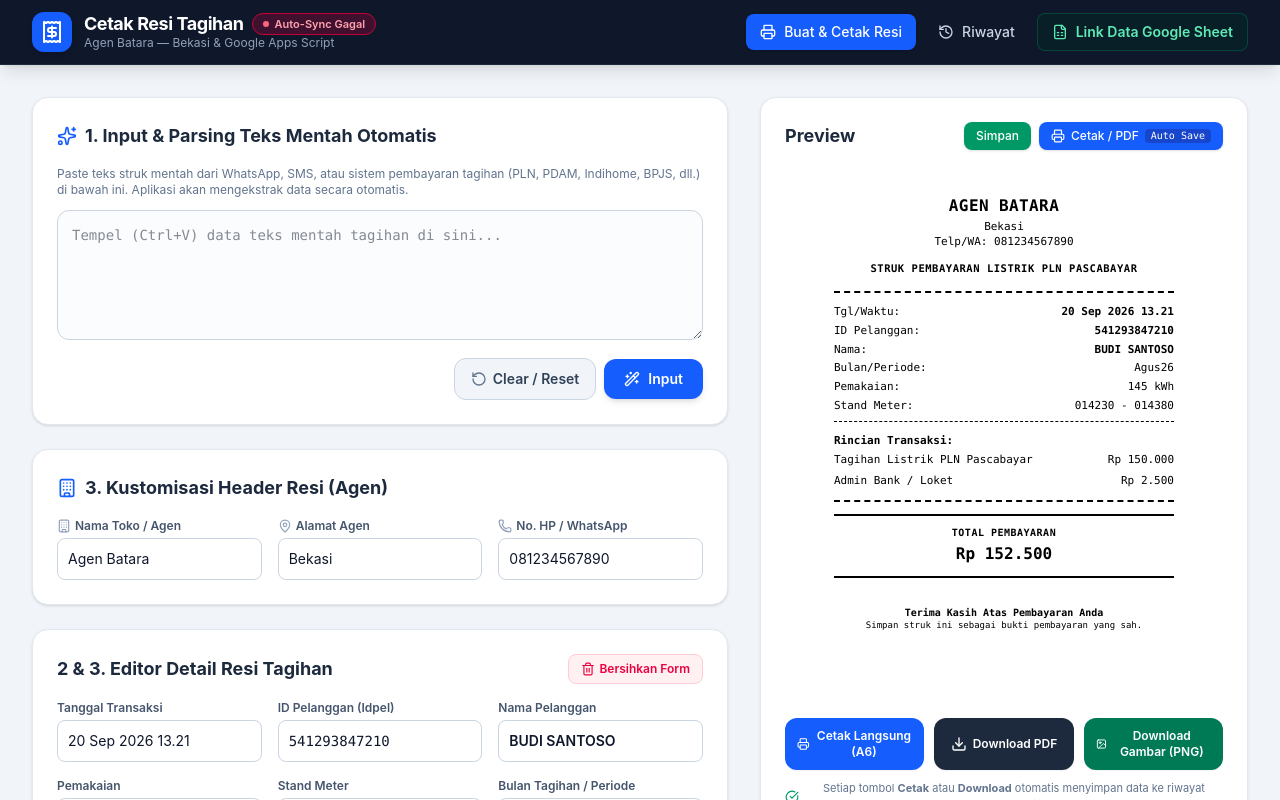
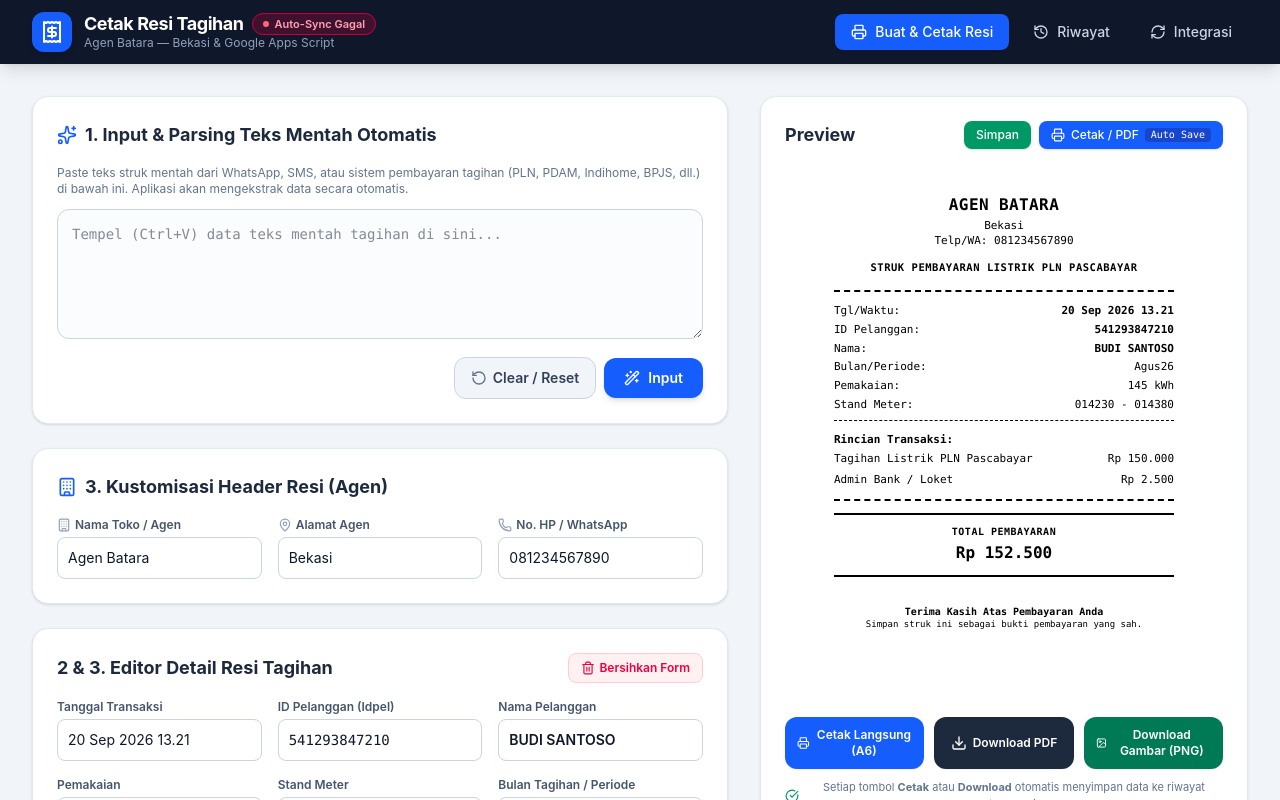
Before and after one commit to gasaplikasi1617-stack/struk11edc, a React (Vite) app: page / in a window 1280 px wide. Shown: the top 800 px of the page. Built offline with nearby package versions, Linux system fonts and the light colour scheme; no server answers.

Commit message:
refactor: remove sheetUrl from GAS configuration
Removed the unused sheetUrl field from the GAS configuration interface, API endpoints, and UI components to simplify the synchronization logic.

```diff
--- a/server.ts
+++ b/server.ts
@@ -18,7 +18,6 @@ const DEFAULT_GAS_URL = "https://script.google.com/macros/s/AKfycbw3cU9AiiesdrYg
 
 interface GasConfig {
   gasUrl: string;
-  sheetUrl?: string;
   autoSync: boolean;
   lastSyncedAt?: string;
 }
@@ -30,7 +29,6 @@ function getGasConfig(): GasConfig {
       const parsed = JSON.parse(data);
       return {
         gasUrl: parsed.gasUrl || process.env.GAS_WEB_APP_URL || DEFAULT_GAS_URL,
-        sheetUrl: parsed.sheetUrl || undefined,
         autoSync: parsed.autoSync !== false,
         lastSyncedAt: parsed.lastSyncedAt || undefined,
       };
@@ -40,7 +38,6 @@ function getGasConfig(): GasConfig {
   }
   return {
     gasUrl: process.env.GAS_WEB_APP_URL || DEFAULT_GAS_URL,
-    sheetUrl: undefined,
     autoSync: true,
     lastSyncedAt: undefined,
   };
@@ -785,10 +782,9 @@ app.get("/api/gas/config", (req, res) => {
 });
 
 app.post("/api/gas/config", (req, res) => {
-  const { gasUrl, sheetUrl, autoSync } = req.body;
+  const { gasUrl, autoSync } = req.body;
   const updated = saveGasConfig({
     gasUrl: typeof gasUrl === "string" ? gasUrl.trim() : undefined,
-    sheetUrl: typeof sheetUrl === "string" ? sheetUrl.trim() : undefined,
     autoSync: typeof autoSync === "boolean" ? autoSync : undefined,
   });
   res.json({ success: true, config: updated });
--- a/src/components/GasIntegrationTab.tsx
+++ b/src/components/GasIntegrationTab.tsx
@@ -60,7 +60,6 @@ export function GasIntegrationTab({ onSyncSuccess }: GasIntegrationTabProps) {
   const [gasData, setGasData] = useState<GasScriptData>(DEFAULT_GAS_DATA);
 
   const [gasUrl, setGasUrl] = useState(DEFAULT_GAS_URL);
-  const [customSheetUrl, setCustomSheetUrl] = useState('');
   const [autoSync, setAutoSync] = useState(isAutoSyncEnabled());
   const [syncInterval, setSyncInterval] = useState(getAutoSyncInterval());
   const [lastSyncedAt, setLastSyncedAt] = useState<string | null>(null);
@@ -122,7 +121,6 @@ export function GasIntegrationTab({ onSyncSuccess }: GasIntegrationTabProps) {
       .then((cfg: GasSyncConfig) => {
         const urlToSet = cfg.gasUrl || DEFAULT_GAS_URL;
         setGasUrl(urlToSet);
-        if (cfg.sheetUrl) setCustomSheetUrl(cfg.sheetUrl);
         if (typeof cfg.autoSync === 'boolean') setAutoSync(cfg.autoSync);
         if (cfg.lastSyncedAt) setLastSyncedAt(cfg.lastSyncedAt);
 
@@ -166,18 +164,15 @@ export function GasIntegrationTab({ onSyncSuccess }: GasIntegrationTabProps) {
     setIsSavingConfig(true);
     try {
       setStoredGasUrl(gasUrl.trim());
-      if (customSheetUrl.trim()) {
-        localStorage.setItem('gas_custom_sheet_url', customSheetUrl.trim());
-      }
       const data = await safeFetchJson('/api/gas/config', {
         method: 'POST',
         headers: { 'Content-Type': 'application/json' },
-        body: JSON.stringify({ gasUrl: gasUrl.trim(), sheetUrl: customSheetUrl.trim(), autoSync }),
+        body: JSON.stringify({ gasUrl: gasUrl.trim(), autoSync }),
       });
       if (data.success) {
         setSyncNotice({
           type: 'success',
-          text: 'Pengaturan Link Data & Web App URL Google Sheets berhasil disimpan!',
+          text: 'Pengaturan Web App URL Google Apps Script berhasil disimpan!',
         });
       } else {
         throw new Error(data.error || 'Gagal menyimpan pengaturan');
@@ -525,61 +520,6 @@ export function GasIntegrationTab({ onSyncSuccess }: GasIntegrationTabProps) {
             </div>
           )}
 
-          {/* 1. Link Data Google Sheet (Spreadsheet URL) */}
-          <div className="bg-emerald-50/60 border border-emerald-200/80 p-4 rounded-xl space-y-2">
-            <label className="block text-xs font-bold text-emerald-900 uppercase tracking-wider flex items-center justify-between">
-              <span className="flex items-center gap-1.5">
-                <Database className="w-4 h-4 text-emerald-600" />
-                <span>Link Data Google Sheet (Spreadsheet URL)</span>
-              </span>
-              {(customSheetUrl || sheetInfo?.url) && (
-                <a
-                  href={customSheetUrl || sheetInfo?.url}
-                  target="_blank"
-                  rel="noreferrer"
-                  className="inline-flex items-center gap-1 text-xs text-emerald-700 font-bold hover:underline"
-                >
-                  <span>Buka File Google Sheet</span>
-                  <ExternalLink className="w-3.5 h-3.5" />
-                </a>
-              )}
-            </label>
-            <div className="flex flex-col sm:flex-row gap-2">
-              <input
-                type="url"
-                value={customSheetUrl || sheetInfo?.url || ''}
-                onChange={(e) => setCustomSheetUrl(e.target.value)}
-                placeholder="https://docs.google.com/spreadsheets/d/1ABC.../edit"
-                className="flex-1 px-3.5 py-2.5 text-xs font-mono border border-emerald-300 rounded-xl focus:ring-2 focus:ring-emerald-500 outline-none bg-white text-slate-800 shadow-2xs"
-              />
-              <div className="flex items-center gap-2">
-                <button
-                  onClick={handleSaveConfig}
-                  disabled={isSavingConfig}
-                  className="bg-emerald-700 hover:bg-emerald-800 disabled:opacity-50 text-white text-xs font-semibold px-4 py-2.5 rounded-xl transition-all shadow-xs whitespace-nowrap flex items-center gap-1.5"
-                >
-                  <Link className="w-3.5 h-3.5" />
-                  <span>{isSavingConfig ? 'Menyimpan...' : 'Simpan Link Data'}</span>
-                </button>
-                {(customSheetUrl || sheetInfo?.url) && (
-                  <a
-                    href={customSheetUrl || sheetInfo?.url}
-                    target="_blank"
-                    rel="noreferrer"
-                    className="bg-emerald-100 hover:bg-emerald-200 text-emerald-800 text-xs font-semibold px-3.5 py-2.5 rounded-xl transition-all border border-emerald-300 whitespace-nowrap flex items-center gap-1.5"
-                  >
-                    <ExternalLink className="w-3.5 h-3.5 text-emerald-700" />
-                    <span>Buka Sheet</span>
-                  </a>
-                )}
-              </div>
-            </div>
-            <p className="text-[11px] text-emerald-800">
-              *Masukkan link dokumen Google Sheet Anda di sini agar dapat langsung diakses &amp; dibuka dalam 1 klik.
-            </p>
-          </div>
-
-          {/* 2. Web App Deployment Exec URL */}
           <div>
             <label className="block text-xs font-bold text-slate-700 uppercase tracking-wider mb-1.5 flex items-center justify-between">
               <span className="flex items-center gap-1.5">
@@ -606,7 +546,7 @@ export function GasIntegrationTab({ onSyncSuccess }: GasIntegrationTabProps) {
                   disabled={isSavingConfig}
                   className="bg-slate-800 hover:bg-slate-900 disabled:opacity-50 text-white text-xs font-semibold px-3.5 py-2.5 rounded-xl transition-all shadow-xs whitespace-nowrap"
                 >
-                  {isSavingConfig ? 'Menyimpan...' : 'Simpan Web App URL'}
+                  {isSavingConfig ? 'Menyimpan...' : 'Simpan URL'}
                 </button>
                 <button
                   onClick={handleSetupDatabase}
--- a/src/components/Navbar.tsx
+++ b/src/components/Navbar.tsx
@@ -1,5 +1,5 @@
 import React, { useEffect, useState } from 'react';
-import { Printer, History, Receipt, RefreshCw, FileSpreadsheet, ExternalLink } from 'lucide-react';
+import { Printer, History, Receipt, RefreshCw } from 'lucide-react';
 import { subscribeSyncState, SyncState, executeTwoWaySync, isAutoSyncEnabled } from '../services/gasClientSync';
 
 interface NavbarProps {
@@ -16,21 +16,11 @@ export function Navbar({ activeTab, setActiveTab, historyCount, onSyncTrigger }:
     lastError: null,
     totalInSheet: 0,
   });
-  const [sheetUrl, setSheetUrl] = useState<string | null>(null);
 
   useEffect(() => {
     const unsubscribe = subscribeSyncState((state) => {
       setSyncState(state);
     });
-
-    // Fetch sheet config for quick link
-    fetch('/api/gas/config')
-      .then((res) => res.json())
-      .then((data) => {
-        if (data && data.sheetUrl) setSheetUrl(data.sheetUrl);
-      })
-      .catch(() => {});
-
     return unsubscribe;
   }, []);
 
@@ -48,7 +38,7 @@ export function Navbar({ activeTab, setActiveTab, historyCount, onSyncTrigger }:
   };
 
   return (
-    <header className="bg-slate-900 text-white shadow-lg sticky top-0 z-50 border-b border-slate-800">
+    <header className="bg-slate-900 text-white shadow-lg sticky top-0 z-50">
       <div className="max-w-7xl mx-auto px-4 sm:px-6 lg:px-8">
         <div className="flex justify-between items-center h-16">
           <div className="flex items-center space-x-3">
@@ -92,10 +82,10 @@ export function Navbar({ activeTab, setActiveTab, historyCount, onSyncTrigger }:
             </div>
           </div>
 
-          <nav className="flex items-center space-x-1 sm:space-x-2">
+          <nav className="flex space-x-1 sm:space-x-2">
             <button
               onClick={() => setActiveTab('create')}
-              className={`flex items-center space-x-2 px-3.5 py-2 rounded-lg text-sm font-medium transition-all ${
+              className={`flex items-center space-x-2 px-4 py-2 rounded-lg text-sm font-medium transition-all ${
                 activeTab === 'create'
                   ? 'bg-blue-600 text-white shadow'
                   : 'text-slate-300 hover:bg-slate-800 hover:text-white'
@@ -107,7 +97,7 @@ export function Navbar({ activeTab, setActiveTab, historyCount, onSyncTrigger }:
 
             <button
               onClick={() => setActiveTab('history')}
-              className={`flex items-center space-x-2 px-3.5 py-2 rounded-lg text-sm font-medium transition-all relative ${
+              className={`flex items-center space-x-2 px-4 py-2 rounded-lg text-sm font-medium transition-all relative ${
                 activeTab === 'history'
                   ? 'bg-blue-600 text-white shadow'
                   : 'text-slate-300 hover:bg-slate-800 hover:text-white'
@@ -124,15 +114,14 @@ export function Navbar({ activeTab, setActiveTab, historyCount, onSyncTrigger }:
 
             <button
               onClick={() => setActiveTab('gas')}
-              className={`flex items-center space-x-2 px-3.5 py-2 rounded-lg text-sm font-semibold transition-all ${
+              className={`flex items-center space-x-2 px-4 py-2 rounded-lg text-sm font-medium transition-all ${
                 activeTab === 'gas'
-                  ? 'bg-emerald-600 text-white shadow-md border border-emerald-500'
-                  : 'text-emerald-300 bg-emerald-950/40 hover:bg-emerald-900/60 hover:text-emerald-200 border border-emerald-800/60'
+                  ? 'bg-blue-600 text-white shadow'
+                  : 'text-slate-300 hover:bg-slate-800 hover:text-white'
               }`}
-              title="Menu Pengaturan & Link Data Google Sheet"
             >
-              <FileSpreadsheet className="w-4 h-4 text-emerald-300" />
-              <span>Link Data Google Sheet</span>
+              <RefreshCw className="w-4 h-4" />
+              <span>Integrasi</span>
             </button>
           </nav>
         </div>
--- a/src/types.ts
+++ b/src/types.ts
@@ -25,7 +25,6 @@ export interface ReceiptData {
 
 export interface GasSyncConfig {
   gasUrl: string;
-  sheetUrl?: string;
   autoSync: boolean;
   lastSyncedAt?: string;
 }
```
